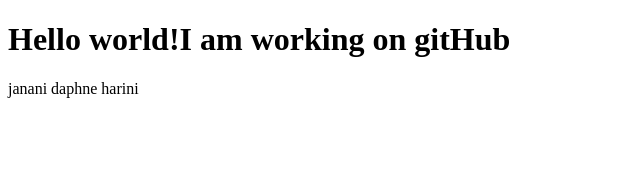
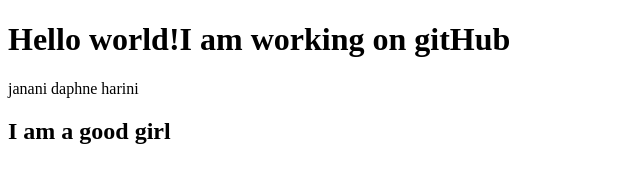
Before and after one commit to Janani595/learngit, a plain HTML site: page index.html in a window 1280 px wide. Shown: the whole page, without its empty margins (0-640 px from the left). Drawn offline with Linux system fonts and the light colour scheme.

Commit message:
index file is modified

```diff
--- a/index.html
+++ b/index.html
@@ -6,5 +6,6 @@
 <body>
     <h1>Hello world!I am working on gitHub</h1>
     <p>janani daphne harini</p>
+    <h2>I am a good girl</h2>
 </body>
 </html>
```
